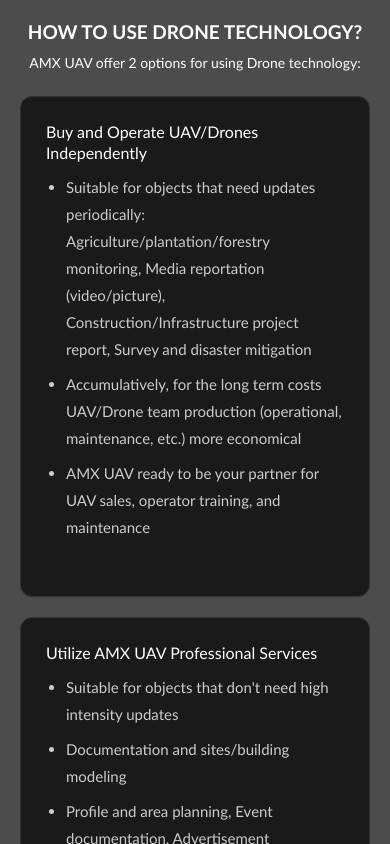
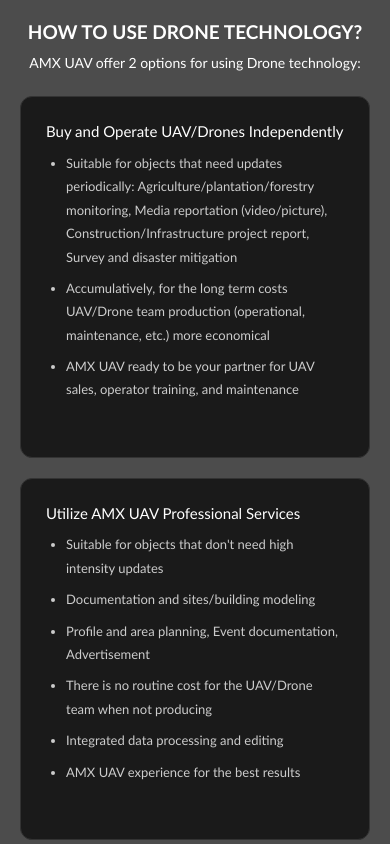
Before and after one commit to nasgmr/website-amx-next, a Next.js app: page /products/mapping in a window 390 px wide. Shown: the part 1620-2464 px from the top of the page. Built offline with nearby package versions, Linux system fonts and the light colour scheme; a web font is replaced by a local one.

Commit message:
fix: products usage content: subtitle and list (mobile version)

```diff
--- a/src/css/style.css
+++ b/src/css/style.css
@@ -2332,17 +2332,17 @@ html, body, .homepage-body {
   }
 
   .content-subtitle {
-    font-size: 16px;
+    font-size: 15px;
     margin-bottom: 10px;
     line-height: 1.3;
   }
 
   .content-list {
-    padding-left: 15px;
+    padding-left: 13px;
   }
 
   .content-list li {
-    font-size: 15px;
+    font-size: 13px;
     margin-bottom: 8px;
   }
 
```
